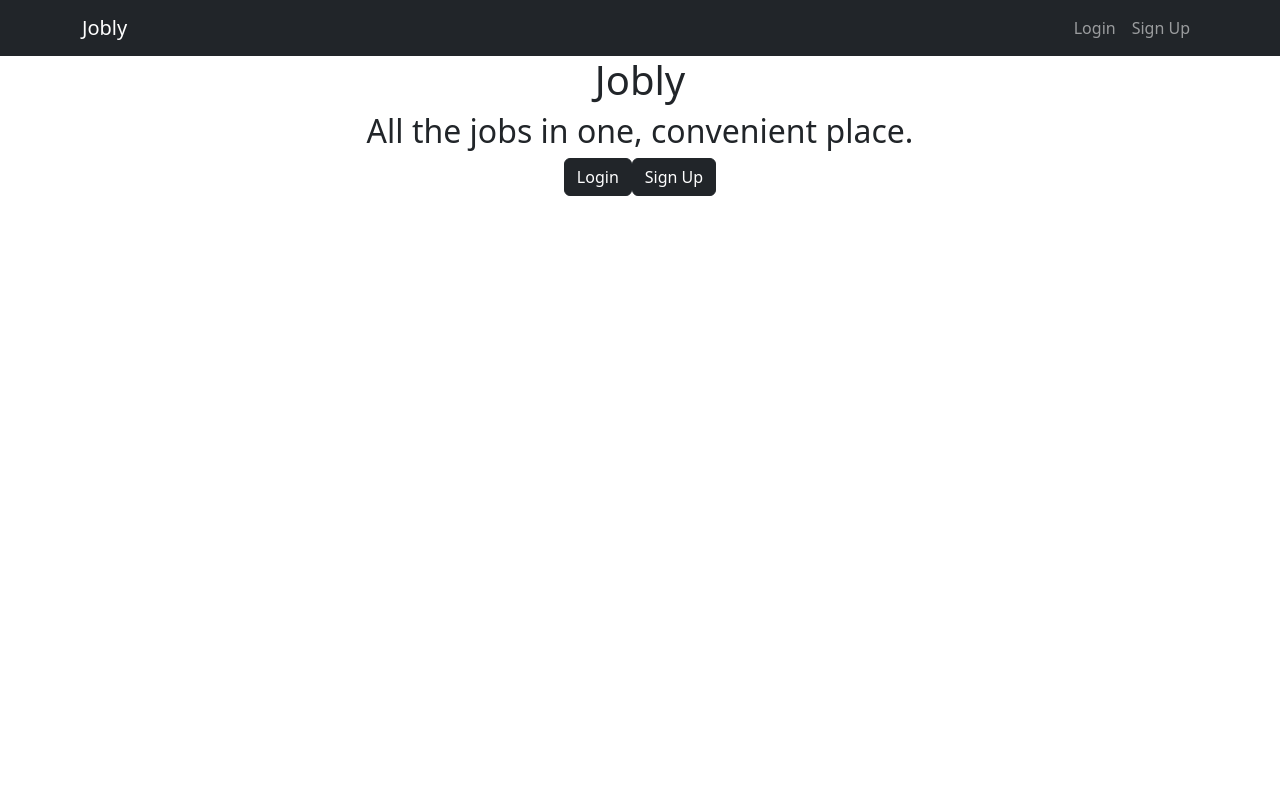
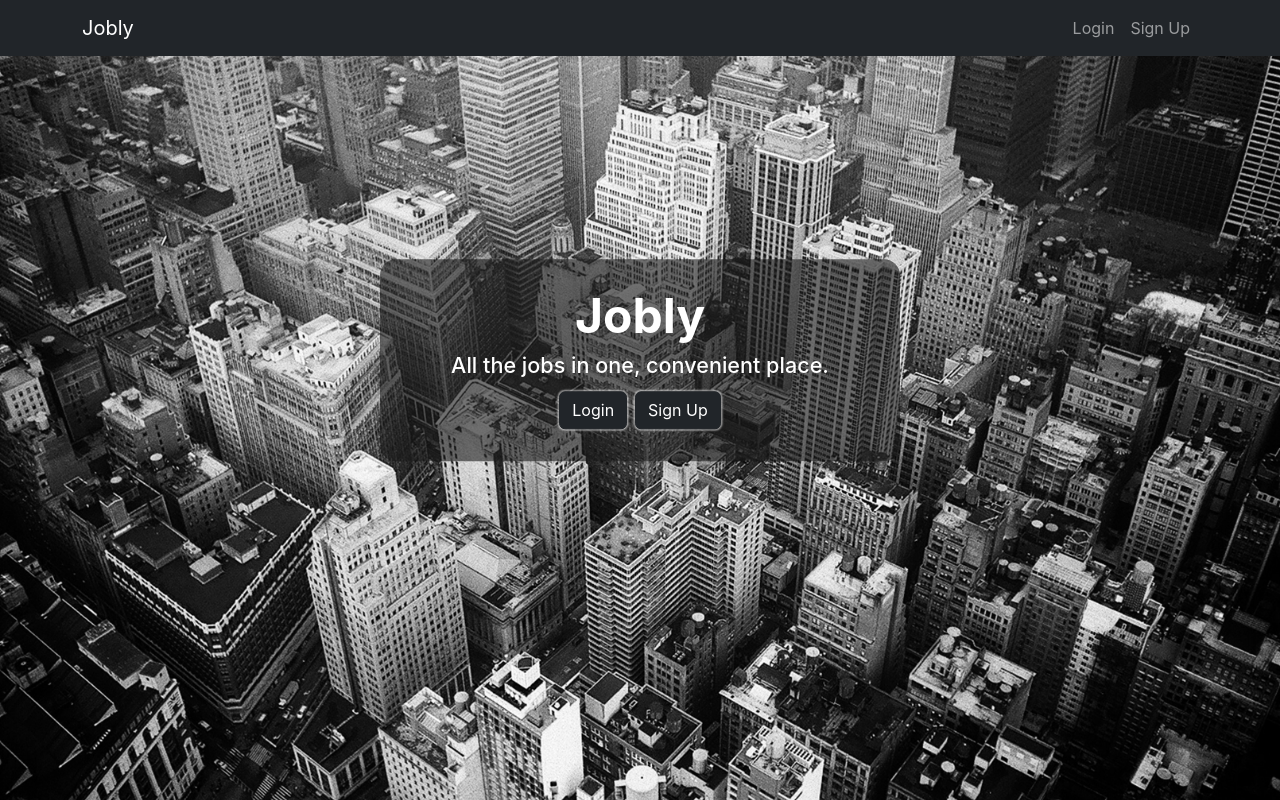
Before and after one commit to ChuckTheWebster/jobly-frontend, a React (Create React App) app: page / in a window 1280 px wide. Built offline with nearby package versions, Linux system fonts and the light colour scheme; no server answers.

Commit message:
Style homepage

```diff
--- a/src/App.js
+++ b/src/App.js
@@ -5,7 +5,6 @@ import { BrowserRouter } from "react-router-dom";
 import JoblyApi from "./helpers/api";
 import { useEffect, useState } from "react";
 import decode from "jwt-decode";
-import 'bootstrap/dist/css/bootstrap.min.css';
 
 import userContext from "./userContext";
 
--- /dev/null
+++ b/src/HomePage.css
@@ -0,0 +1,51 @@
+.joblyHomeBanner {
+    background-color: rgba(25, 25, 25, .6);
+    color: white;
+    width: 32.5rem;
+    padding: 1.75rem;
+    border-radius: 1rem;
+    position:absolute;
+    top: 45%;
+    left: 50%;
+    transform: translate(-50%, -50%);
+}
+
+.joblyHomeBanner h1 {
+    font-size: 3rem;
+    font-weight: bold;
+    /* text-transform: uppercase; */
+}
+
+.joblyHomeBanner h2 {
+    font-size: 1.35rem;
+}
+
+.homePageButton {
+    box-shadow: 0 0 .1rem .1rem rgb(255, 255, 255, .5);
+    margin: .25rem;
+}
+
+.welcomeMessage {
+    background-color: rgba(10, 60, 40, .6);
+    width: 26rem;
+    position: absolute;
+    padding: .5rem;
+    border-radius: 1rem;
+    top: 20%;
+    left: 50%;
+    transform: translate(-50%, 0);
+    animation: .5s infinite ease float;
+}
+
+.welcomeMessage h2 {
+    font-size: 1.5rem;
+    font-weight: bold;
+    color: white;
+    margin: 0;
+}
+
+@keyframes float {
+    0% {transform: translate(-50%, 0) rotate(-.3deg)}
+    50% {transform: translate(-50%, 0) rotate(.3deg)}
+    100% {transform: translate(-50%, 0) rotate(-.3deg)}
+}
--- a/src/HomePage.js
+++ b/src/HomePage.js
@@ -2,27 +2,30 @@ import React, { useContext } from 'react';
 import userContext from './userContext';
 // import { Link } from 'react-router-dom';
 import Button from 'react-bootstrap/Button';
+import './HomePage.css';
 
 function HomePage() {
   const { user } = useContext(userContext);
 
   return (
-    <div>
-      <h1>Jobly</h1>
-      <h2>All the jobs in one, convenient place.</h2>
-
-      { user.isLoggedIn &&
-        <h2>Welcome Back, {user.data.firstName}</h2>
+    <div className='HomePage'>
+      {user.isLoggedIn &&
+        <div className='welcomeMessage'>
+          <h2>Welcome Back, {user.data.firstName}</h2>
+        </div>
       }
-
-      { !user.isLoggedIn &&
-        <>
-          <Button href='/login' variant='dark'>Login</Button>
-          <Button href='/signup' variant='dark'>Sign Up</Button>
-        </>
-      }
+      <div className='joblyHomeBanner'>
+        <h1>Jobly</h1>
+        <h2>All the jobs in one, convenient place.</h2>
+        {!user.isLoggedIn &&
+          <>
+            <Button className='homePageButton' href='/login' variant='dark'>Login</Button>
+            <Button className='homePageButton' href='/signup' variant='dark'>Sign Up</Button>
+          </>
+        }
+      </div>
     </div>
-  )
+  );
 }
 
-export default HomePage
+export default HomePage;
--- /dev/null
+++ b/src/JobCard.css
@@ -0,0 +1,3 @@
+.JobCard {
+    width: 20rem;
+}
--- a/src/JobCard.js
+++ b/src/JobCard.js
@@ -1,5 +1,6 @@
 import React from "react";
 import Card from "react-bootstrap/Card";
+import './JobCard.css';
 
 /** Card with job information
  *
@@ -12,7 +13,7 @@ import Card from "react-bootstrap/Card";
 
 function JobCard({ job }) {
   return (
-    <Card className="JobCard mx-auto my-3" style={{ width: "25rem" }}>
+    <Card className="JobCard mx-auto my-3">
       <Card.Body>
         <Card.Title>{job.title}</Card.Title>
         <Card.Text>
@@ -26,13 +27,6 @@ function JobCard({ job }) {
         </Card.Text>
       </Card.Body>
     </Card>
-
-    // <div className='JobCard'>
-    //   <h3>{job.title}</h3>
-    //   <p>{job.companyName}</p>
-    //   <p><small>Salary: {job.salary}</small></p>
-    //   <p><small>Equity: {job.equity}</small></p>
-    // </div>
   );
 }
 
--- a/src/JobList.js
+++ b/src/JobList.js
@@ -1,5 +1,8 @@
 import React from 'react';
 import JobCard from './JobCard';
+import Container from 'react-bootstrap/Container';
+import Row from 'react-bootstrap/Row';
+import Col from 'react-bootstrap/Col';
 
 /** List of job cards
  *
@@ -13,12 +16,17 @@ import JobCard from './JobCard';
 function JobList({ jobs }) {
   return (
     <div className='JobList'>
-      {jobs.map(job =>
-        <JobCard
-          key={job.id}
-          job={job}
-        />
-      )}
+      <Container>
+        <Row>
+            {jobs.map(job =>
+              <Col xs={10} md={6} xl={4} key={job.id} className='mx-auto'>
+                <JobCard
+                  job={job}
+                />
+              </Col>
+            )}
+        </Row>
+      </Container>
     </div>
   );
 }
--- a/src/index.css
+++ b/src/index.css
@@ -1,5 +1,10 @@
 body {
   margin: 0;
+  background: url('/public/background.jpg') no-repeat center center fixed;
+  -webkit-background-size: cover;
+  -moz-background-size: cover;
+  -o-background-size: cover;
+  background-size: cover;
   font-family: -apple-system, BlinkMacSystemFont, 'Segoe UI', 'Roboto', 'Oxygen',
     'Ubuntu', 'Cantarell', 'Fira Sans', 'Droid Sans', 'Helvetica Neue',
     sans-serif;
--- a/src/index.js
+++ b/src/index.js
@@ -1,8 +1,9 @@
 import React from 'react';
 import ReactDOM from 'react-dom/client';
-import './index.css';
 import App from './App';
 import reportWebVitals from './reportWebVitals';
+import 'bootstrap/dist/css/bootstrap.min.css';
+import './index.css';
 
 const root = ReactDOM.createRoot(document.getElementById('root'));
 root.render(
```
Also changed, not shown: public/background.jpg (added), src/App.css (line endings or trailing spaces).
